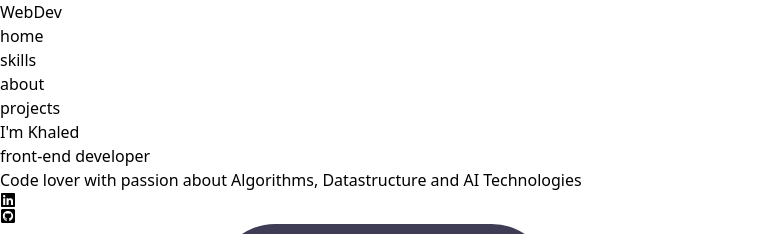
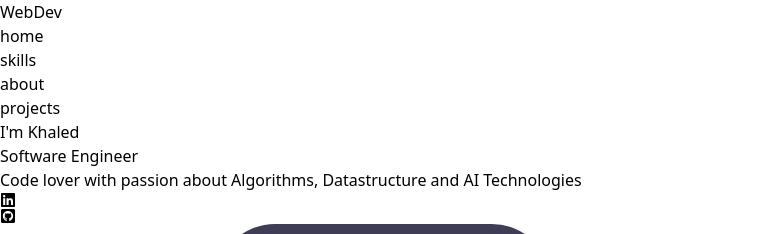
Before and after one commit to khaleed2002/portfolio, a React (Vite) app: page / in a window 1280 px wide. Shown: the top 234 px of the page, without its empty margins (0-783 px from the left). Built offline with nearby package versions, Linux system fonts and the light colour scheme.

Commit message:
update title

```diff
--- a/src/components/Hero.jsx
+++ b/src/components/Hero.jsx
@@ -8,7 +8,7 @@ const Hero = () => {
         <article className="flex flex-col gap-4">
           <h1 className="text-7xl font-bold tracking-wider">I'm Khaled</h1>
           <p className=" capitalize text-slate-700 text-3xl">
-            front-end developer
+            Software Engineer
           </p>
           <p className=" text-slate-700 text-lg">
             Code lover with passion about Algorithms, Datastructure and AI
```
